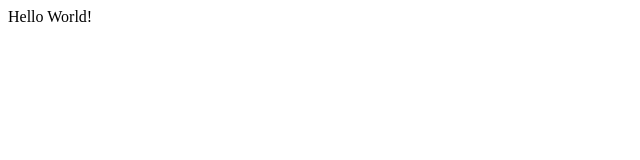
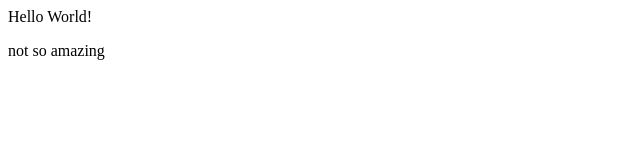
Before and after one commit to Nashit98/demo-repo, a plain HTML site: page index.html in a window 1280 px wide. Shown: the full height of the page, 0-640 px from the left. Drawn offline with Linux system fonts and the light colour scheme.

Commit message:
added not amazing

```diff
--- a/index.html
+++ b/index.html
@@ -1 +1,2 @@
 <div>Hello World!</div>
+<p>not so amazing</p>
```
